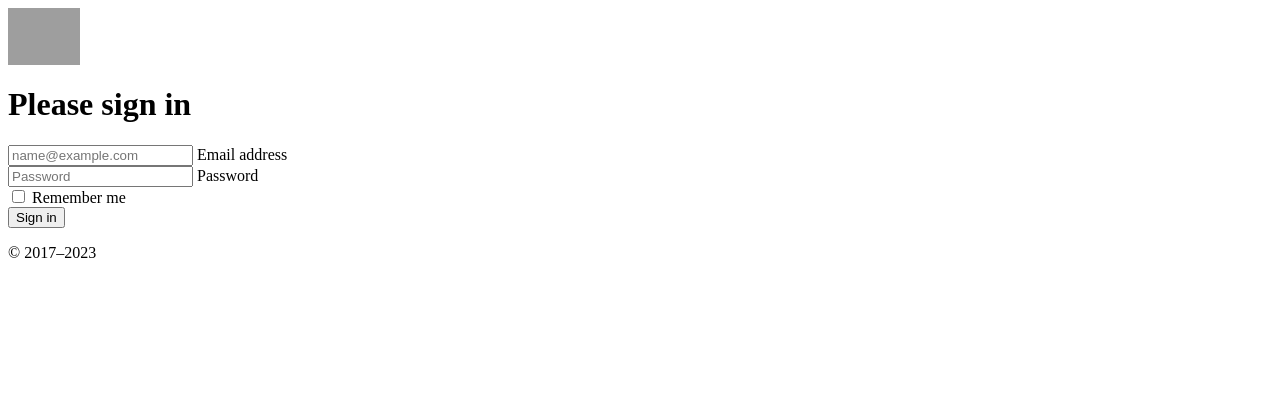
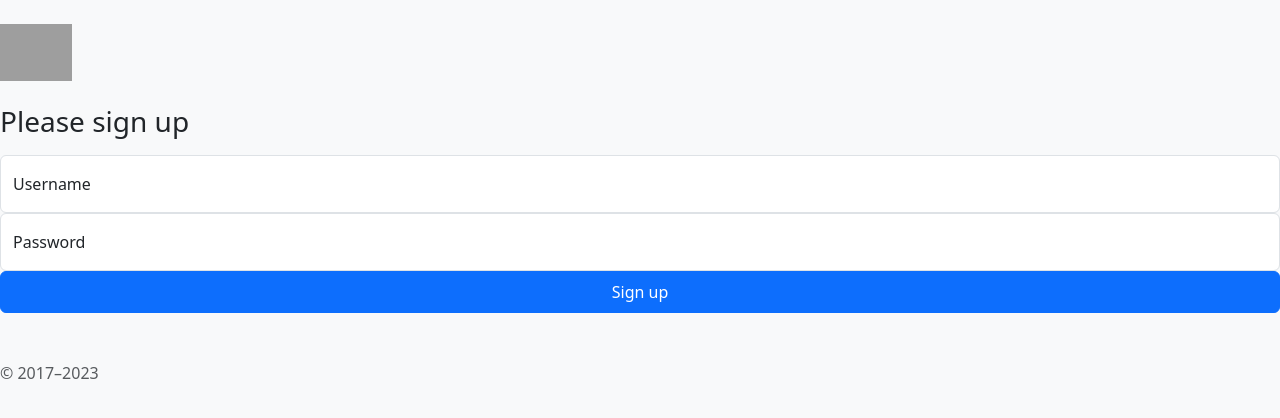
Before and after one commit to yamaurayuh/morimori, a Django app: page /signup/ in a window 1280 px wide. Shown: the top 418 px of the page. Run offline with Django 4.2, Linux system fonts and the light colour scheme; some libraries are stand-ins or nearby versions; grey boxes are pictures that could not be loaded.

Commit message:
add sign-up

```diff
--- /dev/null
+++ b/templates/base.html
@@ -0,0 +1,18 @@
+<!doctype html>
+<html lang="en">
+  <head>
+    <meta charset="utf-8">
+    <meta name="viewport" content="width=device-width, initial-scale=1">
+    <title>Bootstrap demo</title>
+    <link href="https://cdn.jsdelivr.net/npm/bootstrap@5.3.0/dist/css/bootstrap.min.css" rel="stylesheet" integrity="sha384-9ndCyUaIbzAi2FUVXJi0CjmCapSmO7SnpJef0486qhLnuZ2cdeRhO02iuK6FUUVM" crossorigin="anonymous">
+    {% block customcss %}
+    {% endblock customcss %}
+  </head>
+  <body>
+    {% block header %}
+    {% endblock header %}
+    {% block content %}
+    {% endblock content %}
+    <script src="https://cdn.jsdelivr.net/npm/bootstrap@5.3.0/dist/js/bootstrap.bundle.min.js" integrity="sha384-geWF76RCwLtnZ8qwWowPQNguL3RmwHVBC9FhGdlKrxdiJJigb/j/68SIy3Te4Bkz" crossorigin="anonymous"></script>
+  </body>
+</html>
--- a/templates/signup.html
+++ b/templates/signup.html
@@ -1,28 +1,24 @@
+{% extends 'base.html' %}
+{% block content %}
 <body class="d-flex align-items-center py-4 bg-body-tertiary">
   <main class="form-signin w-100 m-auto">
     <form>
       <img class="mb-4" src="/docs/5.3/assets/brand/bootstrap-logo.svg" alt="" width="72" height="57">
-    <h1 class="h3 mb-3 fw-normal">Please sign in</h1>
+      <h1 class="h3 mb-3 fw-normal">Please sign up</h1>
 
       <div class="form-floating">
-      <input type="email" class="form-control" id="floatingInput" placeholder="name@example.com">
-      <label for="floatingInput">Email address</label>
+        <input type="text" class="form-control" id="floatingInput" name="username" placeholder="UserName">
+        <label for="floatingInput">Username</label>
       </div>
       <div class="form-floating">
-      <input type="password" class="form-control" id="floatingPassword" placeholder="Password">
+        <input type="password" class="form-control" id="floatingPassword" name="password" placeholder="Password">
         <label for="floatingPassword">Password</label>
       </div>
 
-    <div class="form-check text-start my-3">
-      <input class="form-check-input" type="checkbox" value="remember-me" id="flexCheckDefault">
-      <label class="form-check-label" for="flexCheckDefault">
-        Remember me
-      </label>
-    </div>
-    <button class="btn btn-primary w-100 py-2" type="submit">Sign in</button>
+      <button class="btn btn-primary w-100 py-2" type="submit">Sign up</button>
       <p class="mt-5 mb-3 text-body-secondary">&copy; 2017–2023</p>
     </form>
   </main>
   <script src="/docs/5.3/dist/js/bootstrap.bundle.min.js" integrity="sha384-geWF76RCwLtnZ8qwWowPQNguL3RmwHVBC9FhGdlKrxdiJJigb/j/68SIy3Te4Bkz" crossorigin="anonymous"></script>
-
 </body>
+{% endblock content %}
```
Lines whose indentation alone changed are shown as unchanged.
